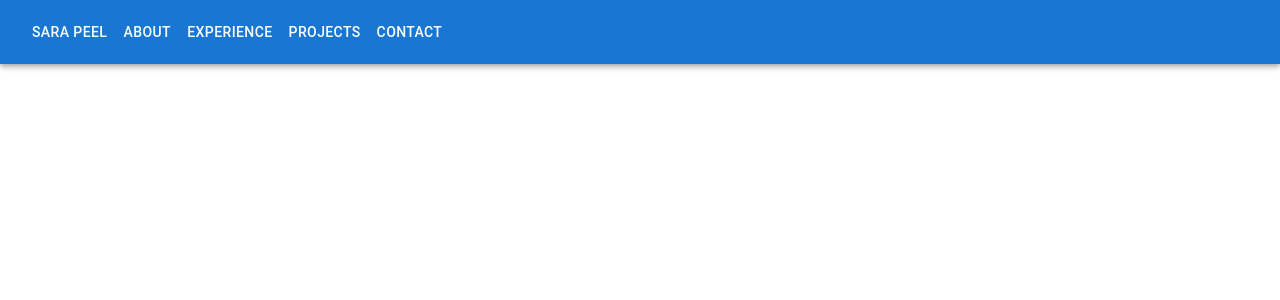
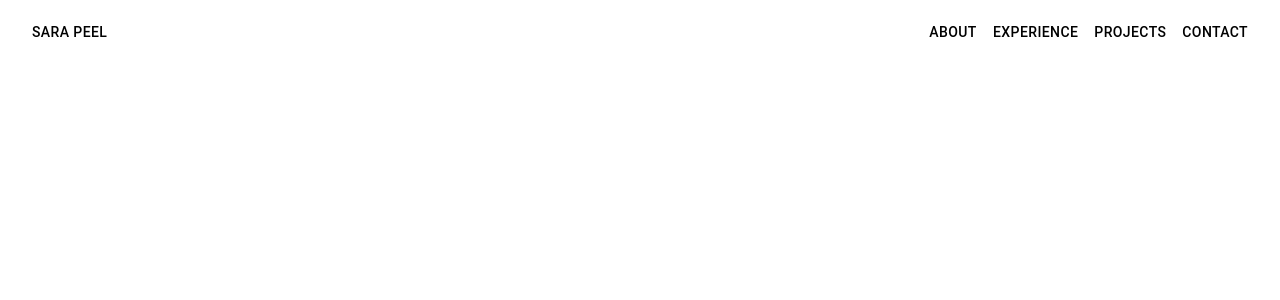
Before and after one commit to speel107/sara_peel, a React (Create React App) app: page / in a window 1280 px wide. Shown: the top 300 px of the page. Built offline with nearby package versions, Linux system fonts and the light colour scheme.

Commit message:
Added some header styling

```diff
--- a/src/components/Header.jsx
+++ b/src/components/Header.jsx
@@ -2,25 +2,34 @@ import {
   AppBar,
   Toolbar,
   Button,
+  Box
 } from "@mui/material";
 
 const Header = () => {
+  const buttonColor = "#000000";
+
   return (
-    <AppBar position="static">
+    <AppBar position="static"
+      sx={{
+        backgroundColor: '#ffffff',
+        boxShadow: 'none',
+      }}
+    >
       <Toolbar>
-        <Button color="inherit" href="/sara_peel">
+        <Button href="/sara_peel" style={{ color: buttonColor }}>
           Sara Peel
         </Button>
-        <Button color="inherit" href="/sara_peel/about">
+        <Box sx={{ flexGrow: 1 }} />
+        <Button href="/sara_peel/about" style={{ color: buttonColor }}>
           About
         </Button>
-        <Button color="inherit" href="/sara_peel/experience">
+        <Button href="/sara_peel/experience" style={{ color: buttonColor }}>
           Experience
         </Button>
-        <Button color="inherit" href="/sara_peel/projects">
+        <Button href="/sara_peel/projects" style={{ color: buttonColor }}>
           Projects
         </Button>
-        <Button color="inherit" href="/sara_peel/contact">
+        <Button href="/sara_peel/contact" style={{ color: buttonColor }}>
           Contact
         </Button>
       </Toolbar>
```
